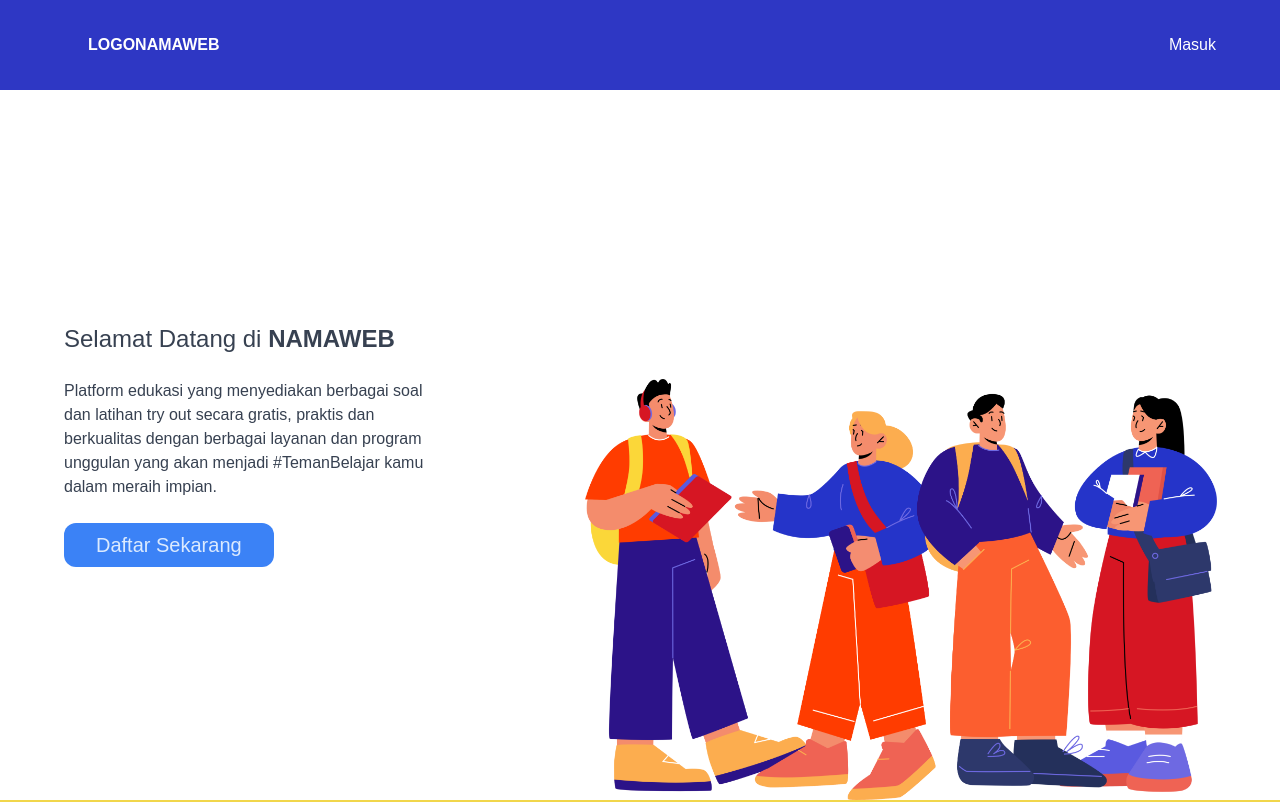
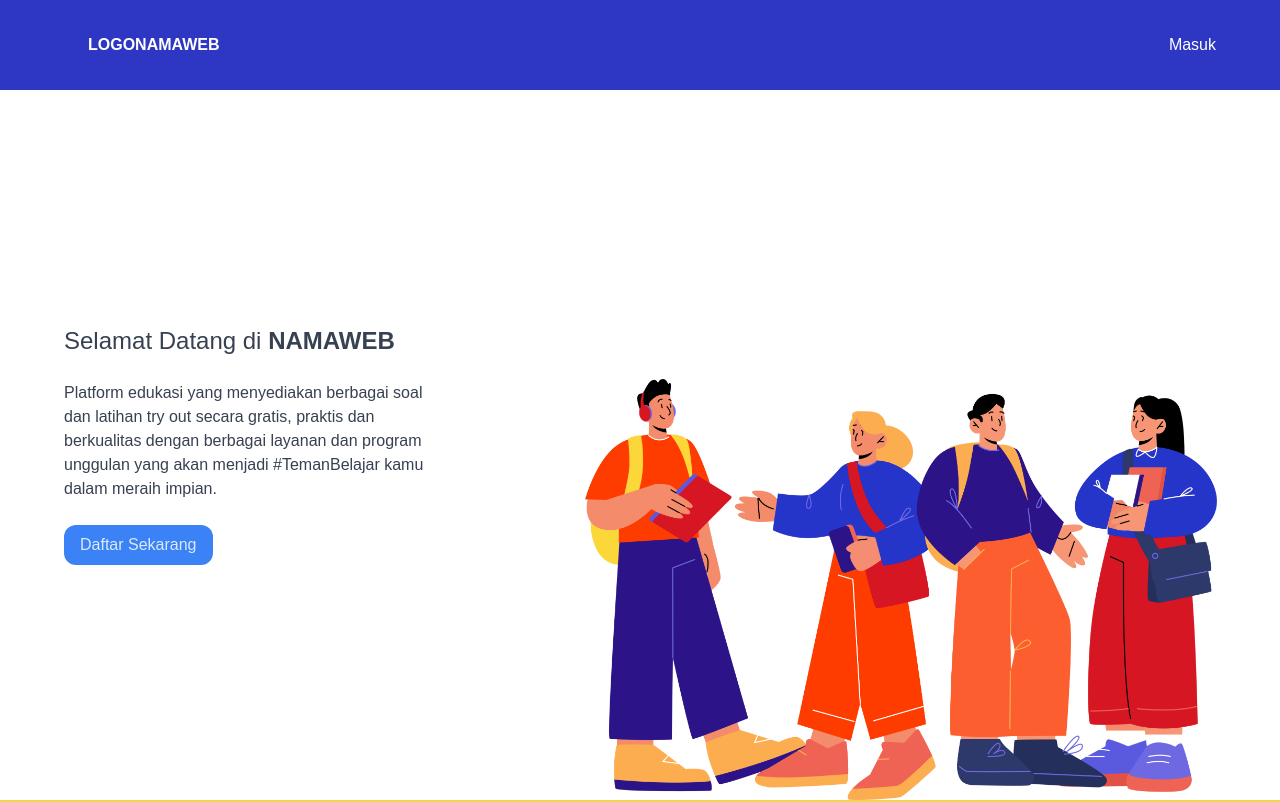
Before and after one commit to deffinad/Tryout, a React (Create React App) app: page / in a window 1280 px wide. Shown: the top 802 px of the page. Built offline with nearby package versions, Linux system fonts and the light colour scheme.

Commit message:
change view

```diff
--- a/src/components/Button/index.js
+++ b/src/components/Button/index.js
@@ -1,9 +1,9 @@
 import React from 'react'
 
 export const Button = ({type = 'contained', onClick = () => {}, bgColor, textColor, title, hoverBgColor = '', size = 'md', disabled = false }) => {
-    const classNameContainedEnabled = `rounded-xl ${size === 'md' ? 'py-2  px-8 text-xl' : size === 'lg' ? 'py-4 px-10 text-xl' : size === 'sm' ? 'py-1 px-4 text-[15px]' : ''}  ${bgColor ? bgColor : 'bg-blue-500'} ${textColor ? textColor : 'text-blue-100' } ${hoverBgColor !== '' ? hoverBgColor : 'hover:bg-blue-800'} duration-300`
+    const classNameContainedEnabled = `rounded-xl py-2 px-4 ${size === 'md' ? 'text-base' : size === 'lg' ? 'text-lg' : size === 'sm' ? 'text-[15px]' : ''}  ${bgColor ? bgColor : 'bg-blue-500'} ${textColor ? textColor : 'text-blue-100' } ${hoverBgColor !== '' ? hoverBgColor : 'hover:bg-blue-800'} duration-300`
     const classNameOutlinedEnabled = `rounded-xl px-8 py-2 text-xl border-2 border-blue-500 text-blue-500 hover:bg-blue-500 hover:text-blue-100 duration-300`
-    const classNameContainedDisabled = `rounded-xl ${size === 'md' ? 'py-2  px-8 text-xl' : size === 'lg' ? 'py-4 px-10 text-xl' : size === 'sm' ? 'py-1 px-4 text-[15px]' : ''}  ${bgColor ? bgColor : 'bg-blue-500'} ${textColor ? textColor : 'text-blue-100' } duration-300 cursor-not-allowed`
+    const classNameContainedDisabled = `rounded-xl py-2 px-4 ${size === 'md' ? 'text-base' : size === 'lg' ? 'text-lg' : size === 'sm' ? 'text-[15px]' : ''}  ${bgColor ? bgColor : 'bg-blue-500'} ${textColor ? textColor : 'text-blue-100' } duration-300 cursor-not-allowed`
     const classNameOutlinedDisabled = `rounded-xl px-8 py-2 text-xl border-2 border-blue-500 text-blue-500 duration-300`
 
     return (
--- a/src/components/Item/ItemCardTO.js
+++ b/src/components/Item/ItemCardTO.js
@@ -105,19 +105,21 @@ const ItemCardTO = ({ data }) => {
                 </div>
             </div>
             <div className='bg-white rounded-b-[50px] px-8 py-4'>
-                <div className='flex items-center justify-between h-full'>
-                    <div className='flex flex-col justify-center'>
+                <div className='flex items-center h-full'>
+                    <div className='flex flex-1 flex-col justify-center'>
                         <p className='font-bold'>Harga Paket</p>
                         <p className='text-2xl font-semibold text-textColorRed'>
                             {handleDisplayHarga(data)}
                         </p>
                     </div>
 
-                    <Button
-                        title={data.status ? 'Sudah Dibeli' : 'Beli'}
-                        onClick={() => handlePaymentItem(data)}
-                        disabled={data.status}
-                    />
+                    <div className='flex flex-1 flex-row items-center justify-end'>
+                        <Button
+                            title={data.status ? 'Sudah Dibeli' : 'Beli'}
+                            onClick={() => handlePaymentItem(data)}
+                            disabled={data.status}
+                        />
+                    </div>
 
                 </div>
             </div>
--- a/src/pages/Main/DaftarTO/index.js
+++ b/src/pages/Main/DaftarTO/index.js
@@ -38,7 +38,7 @@ const DaftarTryOut = () => {
         <section className='flex flex-col gap-8'>
             <h1 className='text-2xl font-bold capitalize'>Daftar {id}</h1>
 
-            <div className='grid grid-cols-3 gap-6'>
+            <div className='grid lg:grid-cols-3 md:grid-cols-2 grid-cols-1 gap-6'>
                 {list !== null ? (
                     list.map(item => (
                         <Fragment key={item.id}>
--- a/src/pages/Main/MyTO/MainPage/index.js
+++ b/src/pages/Main/MyTO/MainPage/index.js
@@ -26,7 +26,7 @@ const MainPage = () => {
                 <Button onClick={() => navigate(`/to-saya/${menu}/lihat-nilai-keseluruhan`)} title={'Lihat Nilai Keseluruhan'} />
             </div>
 
-            <div className="grid grid-cols-3 gap-6">
+            <div className="grid lg:grid-cols-3 md:grid-cols-2 grid-cols-1 gap-6">
                 {(list !== null && list.length > 0) ? (
                     list.map(item => (
                         <Fragment key={item.id}>
```
